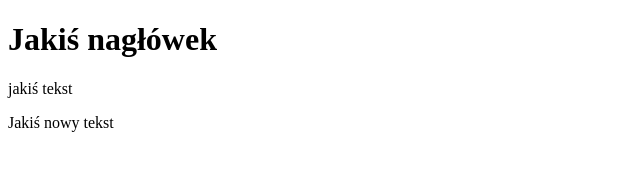
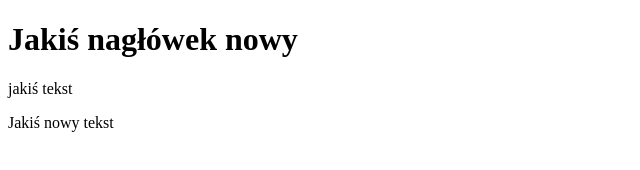
Before and after one commit to Agamac/git-test, a plain HTML site: page index.html in a window 1280 px wide. Shown: the whole page, without its empty margins (0-640 px from the left). Drawn offline with Linux system fonts and the light colour scheme.

Commit message:
nowe zmiany

```diff
--- a/index.html
+++ b/index.html
@@ -6,9 +6,10 @@
     <title>Document</title>
 </head>
 <body>
-    <h1>Jakiś nagłówek</h1>
+    <h1>Jakiś nagłówek nowy</h1>
     <p>jakiś tekst</p>
 
     <p>Jakiś nowy tekst</p>
+
 </body>
 </html>
```
